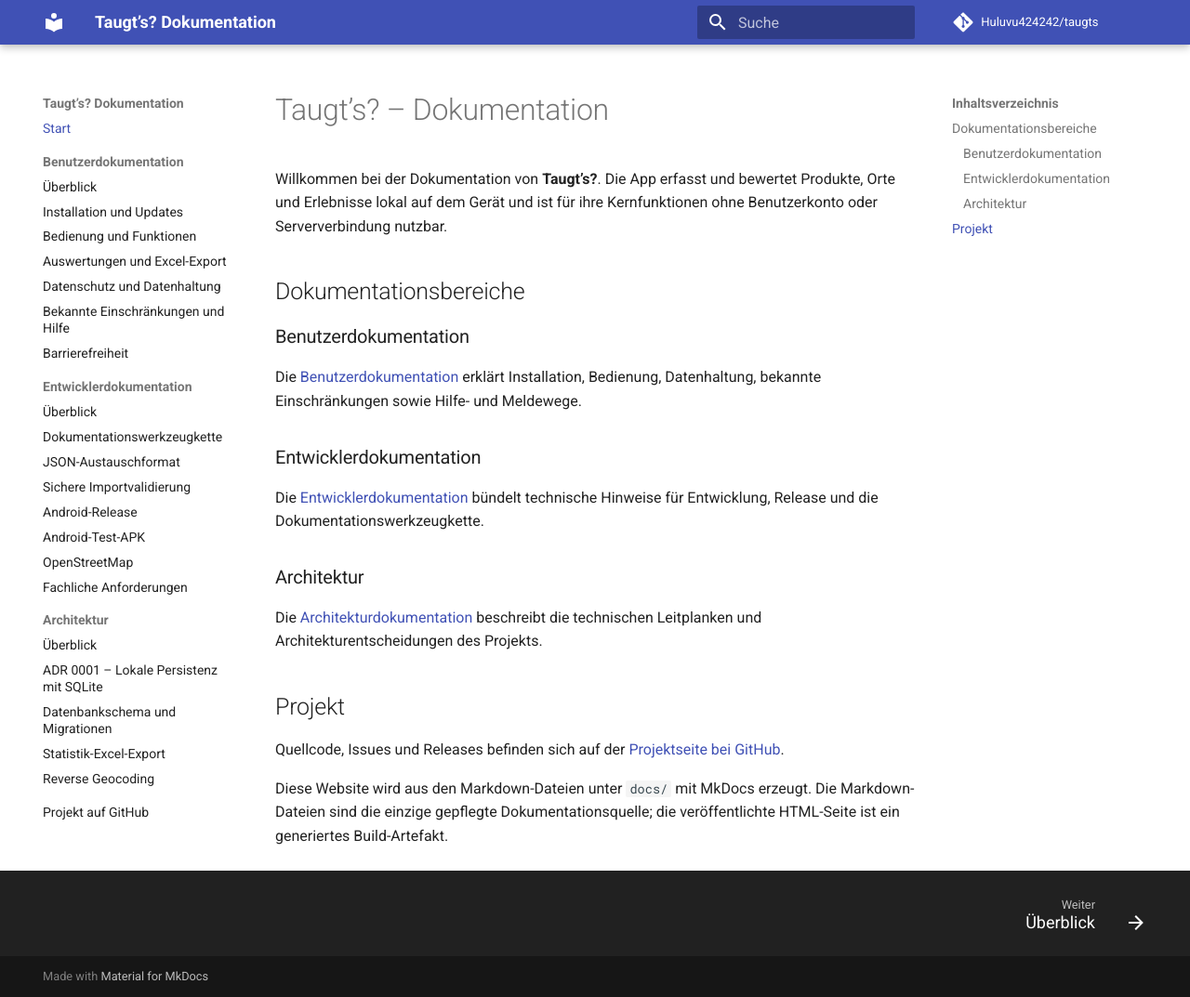
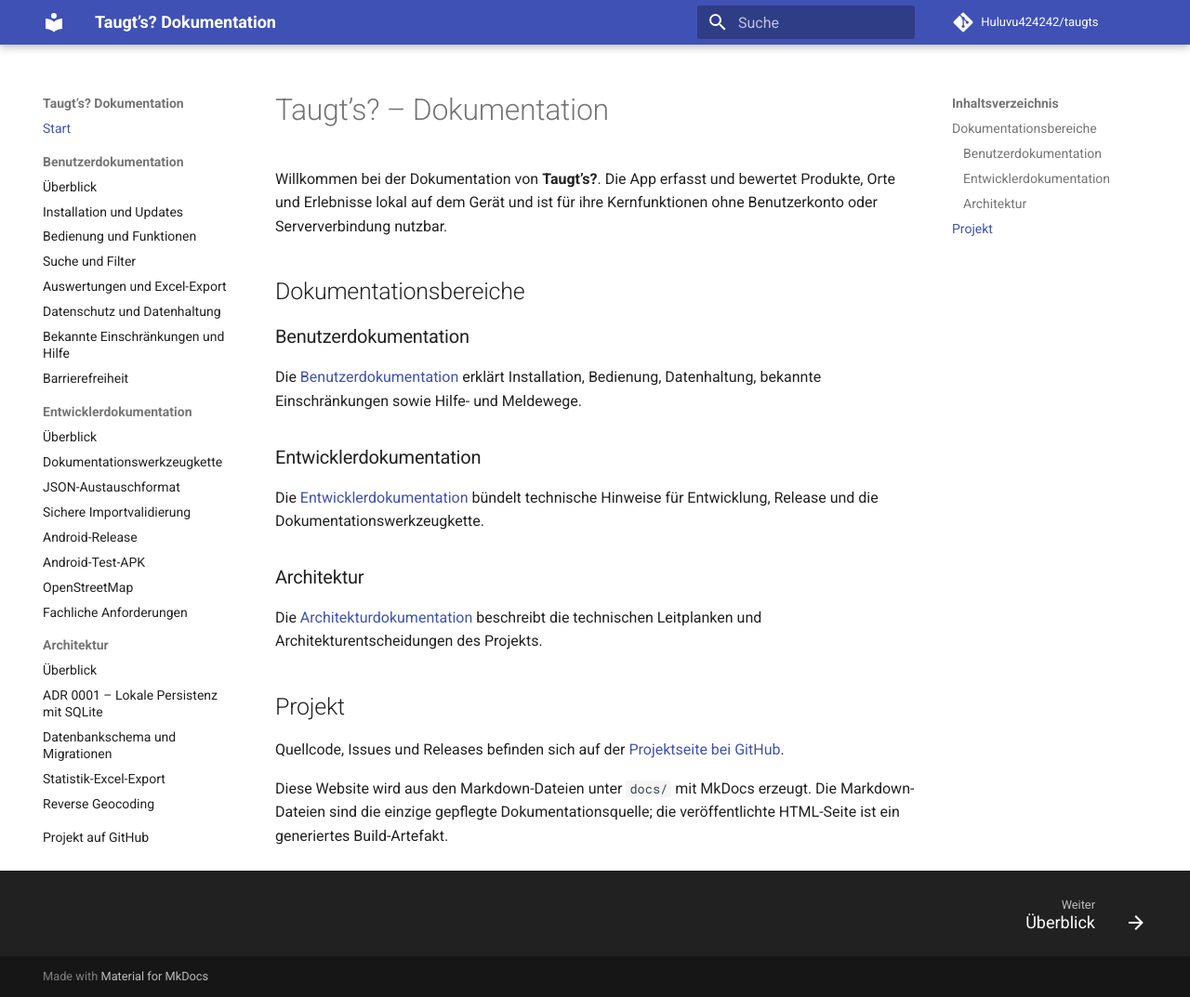
Before and after one commit to Huluvu424242/taugts, an MkDocs documentation site: the page built from docs/index.md, in a window 1280 px wide and 1073 px high. Shown: the whole window at 93% size. Built offline with MkDocs 1.6.1 and Material for MkDocs 9.7.7, drawn with Linux system fonts in a browser that asks for light colours; comment, search, counter and statistics services are not loaded.

```diff
--- a/mkdocs.yml
+++ b/mkdocs.yml
@@ -28,6 +28,7 @@ nav:
       - Überblick: benutzer/index.md
       - Installation und Updates: benutzer/installation.md
       - Bedienung und Funktionen: benutzer/bedienung.md
+      - Suche und Filter: benutzer/suche-und-filter.md
       - Auswertungen und Excel-Export: benutzer/auswertungen.md
       - Datenschutz und Datenhaltung: benutzer/datenhaltung.md
       - Bekannte Einschränkungen und Hilfe: benutzer/hilfe.md
```
